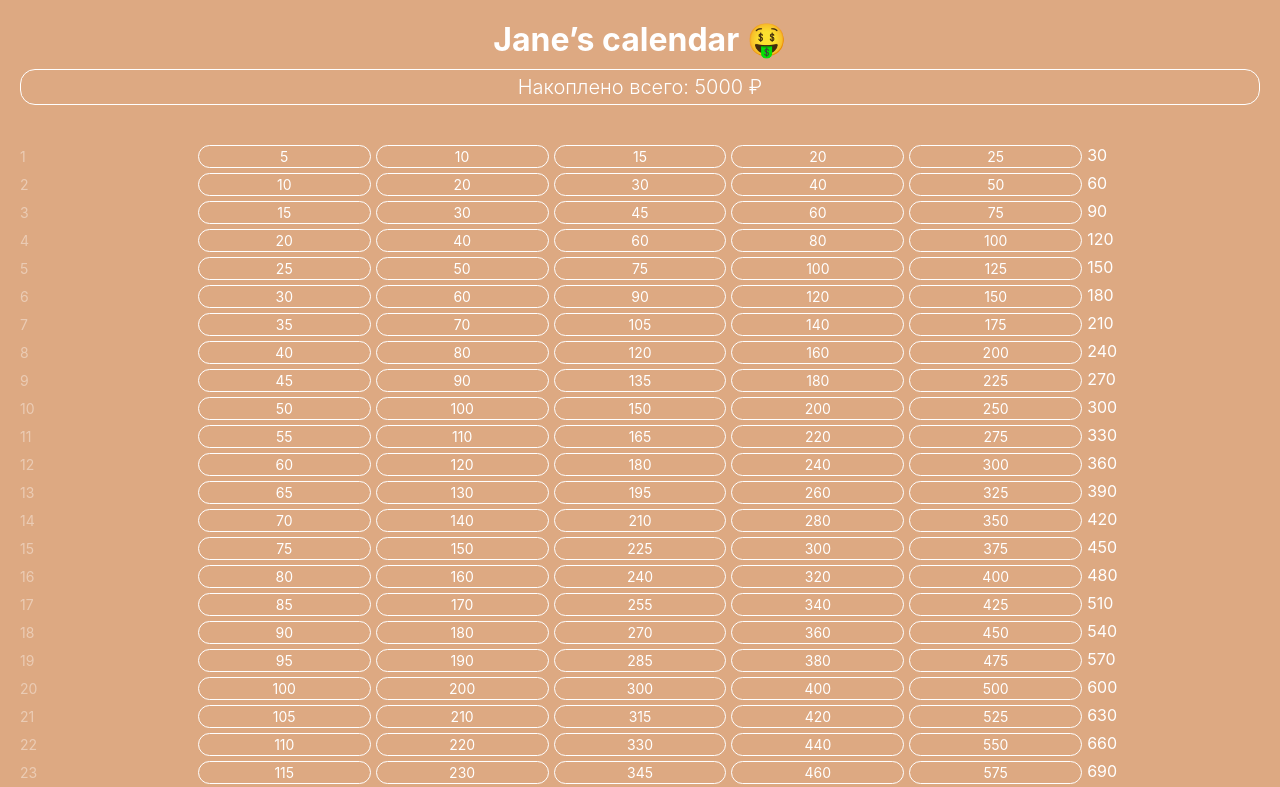
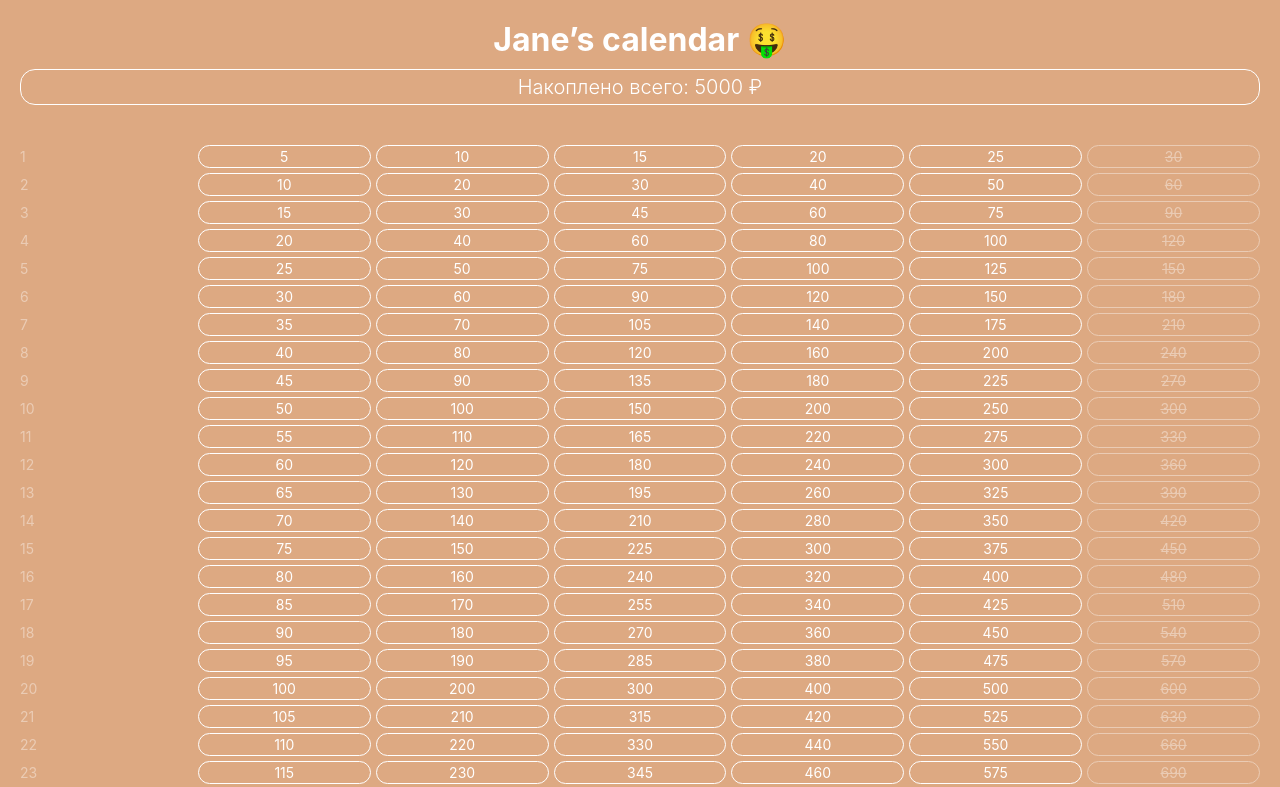
Before and after one commit to nicholasitnikov/calendar, a Next.js app: page / in a window 1280 px wide. Shown: the top 787 px of the page. Built offline with nearby package versions, Linux system fonts and the light colour scheme.

Commit message:
fix: optimzae classes names

```diff
--- a/pages/index.js
+++ b/pages/index.js
@@ -12,7 +12,7 @@ export default function Home() {
           <span className={styles.cell}>{i * 15}</span>
           <span className={styles.cell}>{i * 20}</span>
           <span className={styles.cell}>{i * 25}</span>
-          <span className={[styles.cell, styles.cellSelected]}>{i * 30}</span>
+          <span className={[styles.cell, styles.cellSelected].join(' ')}>{i * 30}</span>
         </>
       )
     })
```
